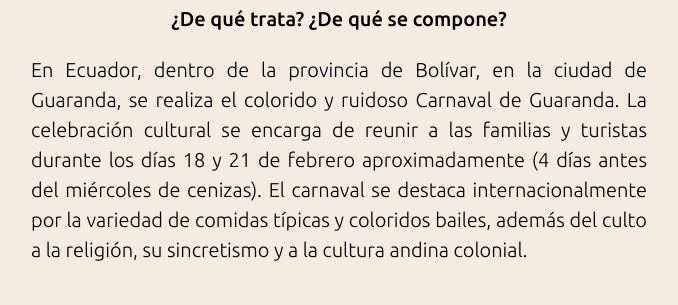
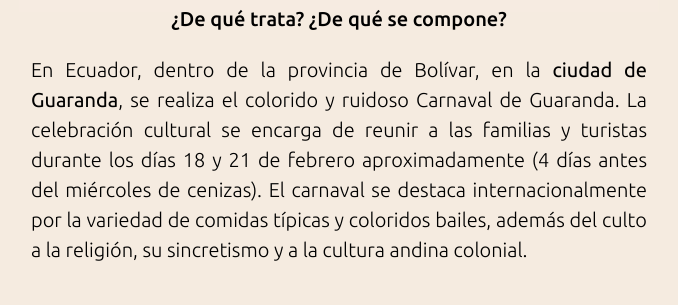
Before and after one commit to carnaval-de-guaranda/Entrega, a plain HTML site: page index.html in a window 1280 px wide. Shown: the part 495-800 px from the top of the page, without its empty margins (301-979 px from the left). Drawn offline with nearby package versions, Linux system fonts and the light colour scheme.

Commit message:
Update index.html

```diff
--- a/index.html
+++ b/index.html
@@ -216,7 +216,7 @@
                         <h2 class="fs-3">¡Una de las mayores fiestas del Ecuador!</h2>
                         <h3 class="fs-5"> ¿De qué trata? ¿De qué se compone?</h3>
                         <p class="lead my-4" align= justify>
-                          En Ecuador, dentro de la provincia de Bolívar, en la ciudad de Guaranda, se realiza el colorido y ruidoso Carnaval de Guaranda. La celebración cultural se encarga de reunir a las familias y turistas durante los días 18 y 21 de febrero aproximadamente (4 días antes del miércoles de cenizas). El carnaval se destaca internacionalmente por la variedad de comidas típicas y coloridos bailes, además del culto a la religión, su sincretismo y a la cultura andina colonial.
+                          En Ecuador, dentro de la provincia de Bolívar, en la <b>ciudad de Guaranda</b>, se realiza el colorido y ruidoso Carnaval de Guaranda. La celebración cultural se encarga de reunir a las familias y turistas durante los días 18 y 21 de febrero aproximadamente (4 días antes del miércoles de cenizas). El carnaval se destaca internacionalmente por la variedad de comidas típicas y coloridos bailes, además del culto a la religión, su sincretismo y a la cultura andina colonial.
                         </p>
                     </div>
                 </div>
```
